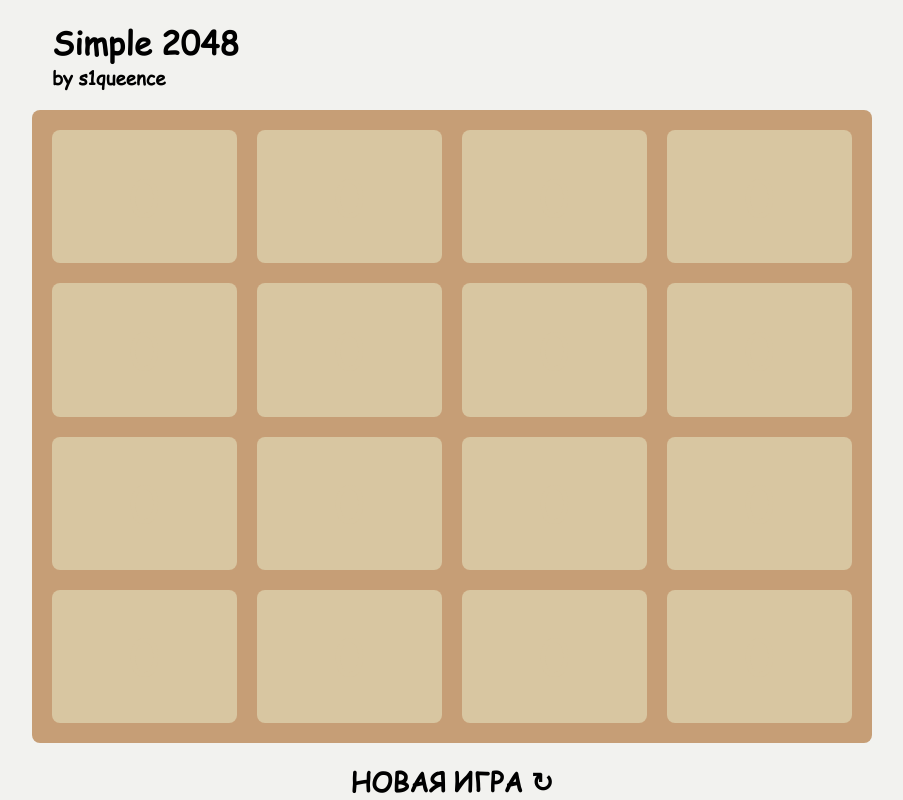
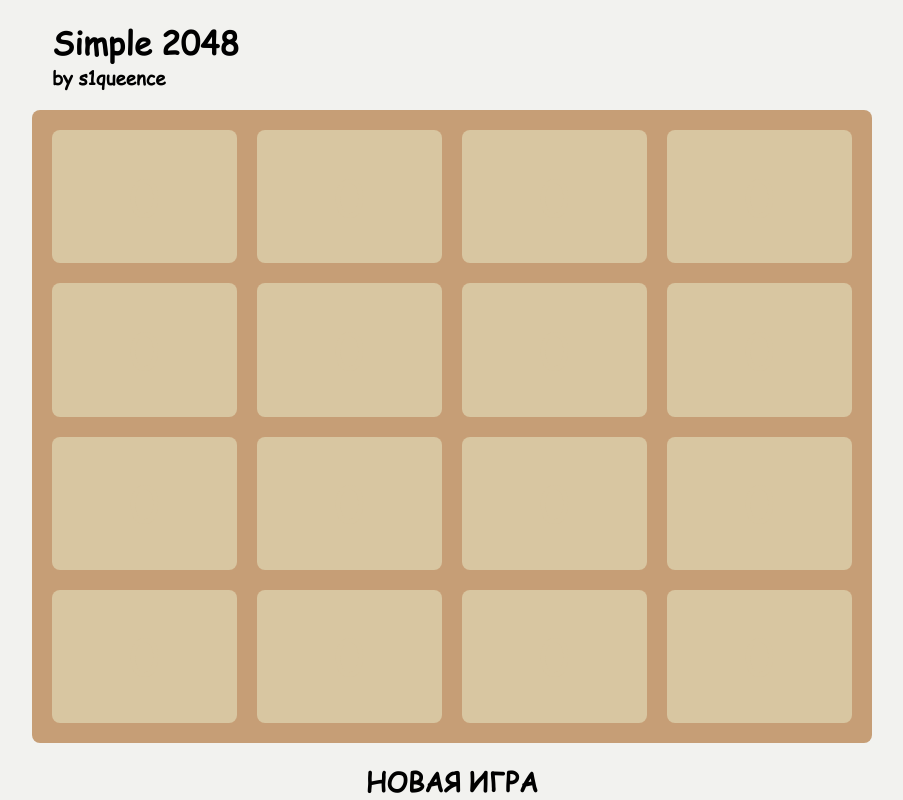
Before and after one commit to LeonidFrlv/My2048, a React (Create React App) app: page / in a window 1280 px wide. Shown: the whole page, without its empty margins (188-1091 px from the left). Built offline with nearby package versions, Linux system fonts and the light colour scheme.

Commit message:
ver.0.5.0.1. Переименована дериктория component на components. Убран лишний символ стрелочки в кнопке.

```diff
--- a/package.json
+++ b/package.json
@@ -1,6 +1,6 @@
 {
   "name": "simple-2048",
-  "version": "0.5.0",
+  "version": "0.5.0.1",
   "private": true,
   "dependencies": {
     "@testing-library/jest-dom": "^5.17.0",
--- a/src/App.js
+++ b/src/App.js
@@ -1,5 +1,5 @@
 import styles from './App.module.css';
-import GameField from "./component/GameField/GameField";
+import GameField from "./components/GameField/GameField";
 import {useEffect, useState} from "react";
 import {countRows, gameOver, randomSpawn} from "./scripts";
 
@@ -15,7 +15,7 @@ const keyboardRight = { "d": true, "D": true, "ArrowRight": true };
 const keyboardDown = { "s": true, "S": true, "ArrowDown": true };
 const keyboardLeft = { "a": true, "A": true, "ArrowLeft": true };
 
-const Header = () => (
+const Header = () => ( //тут цвет текста просто чёрный - поменяй
   <header className={styles.appHeader}>
     <h1>Simple 2048</h1>
     <h3>by s1queence</h3>
@@ -23,7 +23,7 @@ const Header = () => (
 )
 
 const Button = ({setCells, setGame}) => {
-  const onClick = () => {
+  const onClick = () => { //вот этот онклик будет переиспользоваться потом
     setCells(emptyCells);
     setGame(true);
     randomSpawn(setCells);
@@ -32,14 +32,13 @@ const Button = ({setCells, setGame}) => {
 
   return (
     <button onClick={onClick}>
-      <h1>НОВАЯ ИГРА ↻</h1>
+      <h1>НОВАЯ ИГРА</h1>
     </button>
   )
 }
 
 function App() {
   const [cells, setCells] = useState(emptyCells);
-
   const [game, setGame] = useState(false);
 
   const getDirection = (key) => {
--- a/src/scripts/index.js
+++ b/src/scripts/index.js
@@ -11,7 +11,7 @@ const countY = (dir, arr) => {
 
 	columns = columns.map((row) => countX(dir === "up" ? "left" : "right", row));
 
-	const buffer = [[], [], [], []];
+	const buffer = [[], [], [], []]; //какие нафик два цикла, придумай чёт с этим
 
 	columns.forEach(row => {
 		row.forEach((item, x) => {
@@ -27,7 +27,7 @@ const countX = (dir, row) => { // сюда должен не row передав
 
 	const isRight = dir === "right";
 
-	let [start, end, step] = isRight ? [row.length - 1, -1, -1] : [0, row.length, 1]; // надо это переделать
+	let [start, end, step] = isRight ? [row.length - 1, -1, -1] : [0, row.length, 1]; // надо это переделать потому что непонятно что на экране вообще
 
 	for (let i = start; isRight ? i > end : i < end; i += step) {
 		if (row[i] !== row[i + 1]) continue;
```
Also changed, not shown: src/components/GameCell/GameCell.jsx (renamed from src/component/GameCell/GameCell.jsx), src/components/GameCell/GameCell.module.css (renamed from src/component/GameCell/GameCell.module.css), src/components/GameField/GameField.jsx (renamed from src/component/GameField/GameField.jsx), src/components/GameField/GameField.module.css (renamed from src/component/GameField/GameField.module.css).
